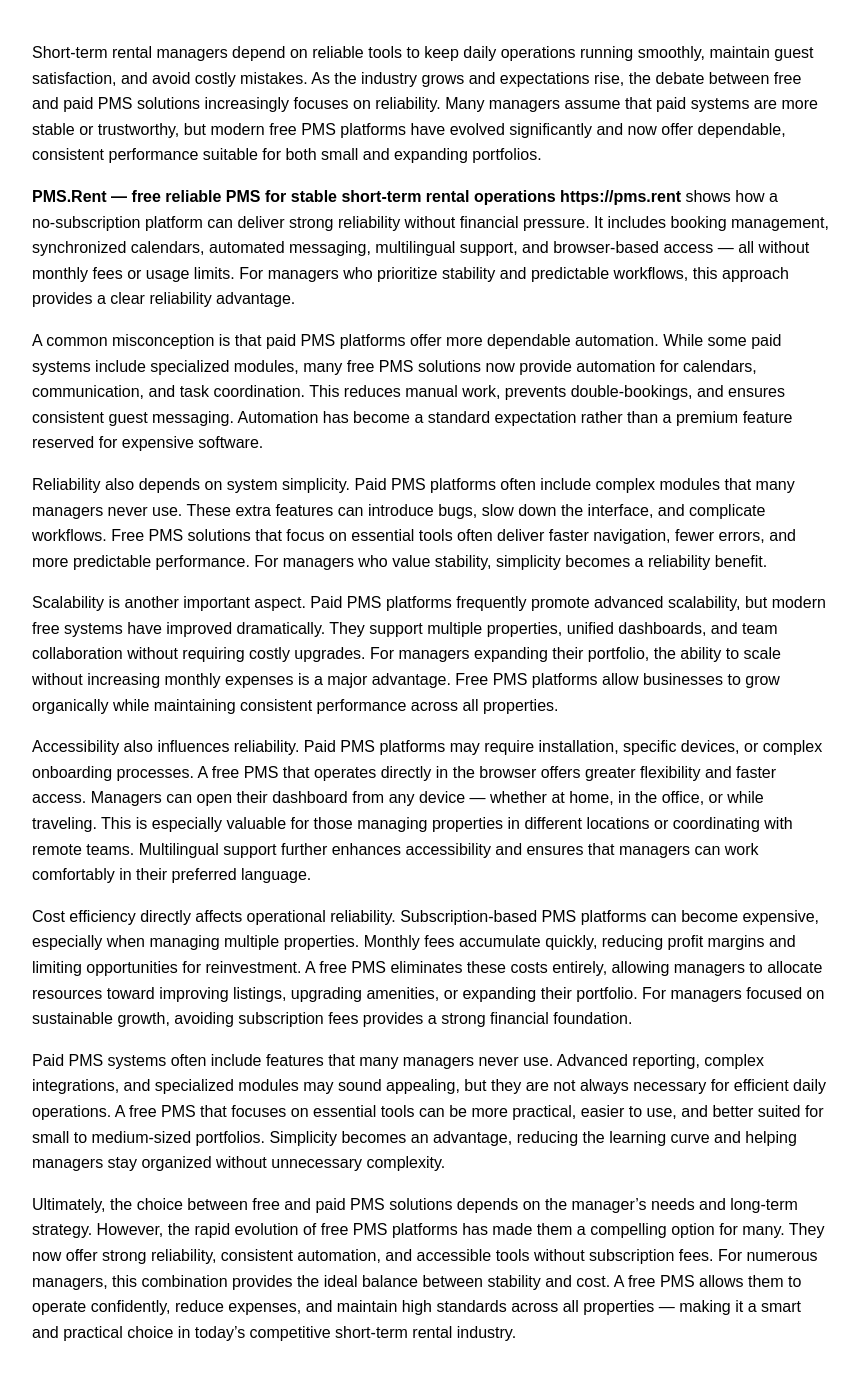
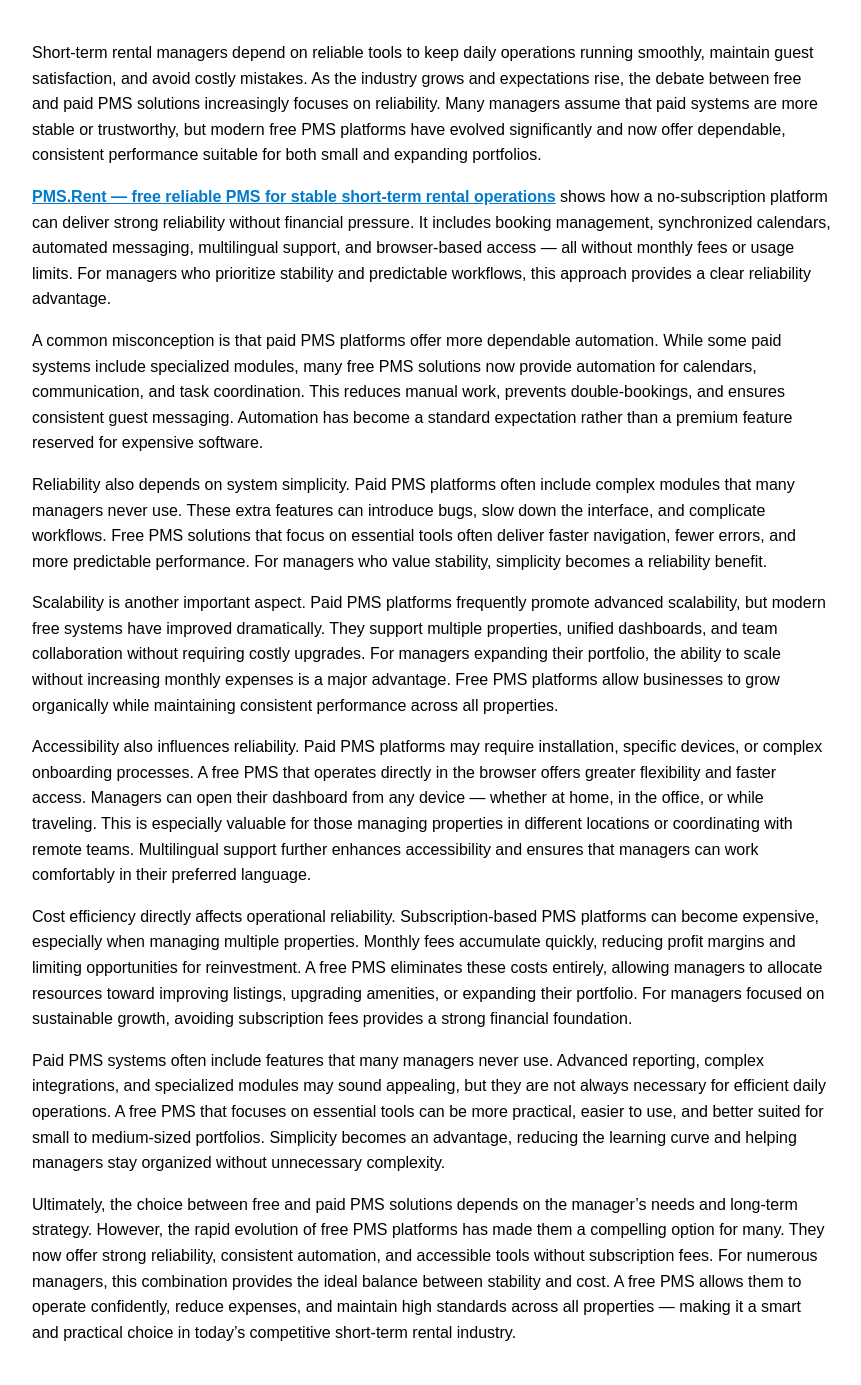
Before and after one commit to Sisikiev/sisikiev.github.io, a Jekyll site: the page built from _posts/2026-08-16-free-pms-vs-paid-solutions-reliability.md, in a window 1280 px wide. Shown: the whole page, without its empty margins (208-1069 px from the left). Built offline with Jekyll 4.4.1, drawn with Linux system fonts in a browser that asks for light colours; our own code applies the rules of GitHub Pages for plain Markdown files.

Commit message:
Update 2026-08-16-free-pms-vs-paid-solutions-reliability.md

```diff
--- a/_posts/2026-08-16-free-pms-vs-paid-solutions-reliability.md
+++ b/_posts/2026-08-16-free-pms-vs-paid-solutions-reliability.md
@@ -5,7 +5,8 @@
 
 Short‑term rental managers depend on reliable tools to keep daily operations running smoothly, maintain guest satisfaction, and avoid costly mistakes. As the industry grows and expectations rise, the debate between free and paid PMS solutions increasingly focuses on reliability. Many managers assume that paid systems are more stable or trustworthy, but modern free PMS platforms have evolved significantly and now offer dependable, consistent performance suitable for both small and expanding portfolios.
 
-**PMS.Rent — free reliable PMS for stable short‑term rental operations   https://pms.rent** shows how a no‑subscription platform can deliver strong reliability without financial pressure. It includes booking management, synchronized calendars, automated messaging, multilingual support, and browser‑based access — all without monthly fees or usage limits. For managers who prioritize stability and predictable workflows, this approach provides a clear reliability advantage.
+<strong><a href="https://pms.rent">PMS.Rent — free reliable PMS for stable short‑term rental operations</a></strong>
+ shows how a no‑subscription platform can deliver strong reliability without financial pressure. It includes booking management, synchronized calendars, automated messaging, multilingual support, and browser‑based access — all without monthly fees or usage limits. For managers who prioritize stability and predictable workflows, this approach provides a clear reliability advantage.
 
 A common misconception is that paid PMS platforms offer more dependable automation. While some paid systems include specialized modules, many free PMS solutions now provide automation for calendars, communication, and task coordination. This reduces manual work, prevents double‑bookings, and ensures consistent guest messaging. Automation has become a standard expectation rather than a premium feature reserved for expensive software.
 
```
